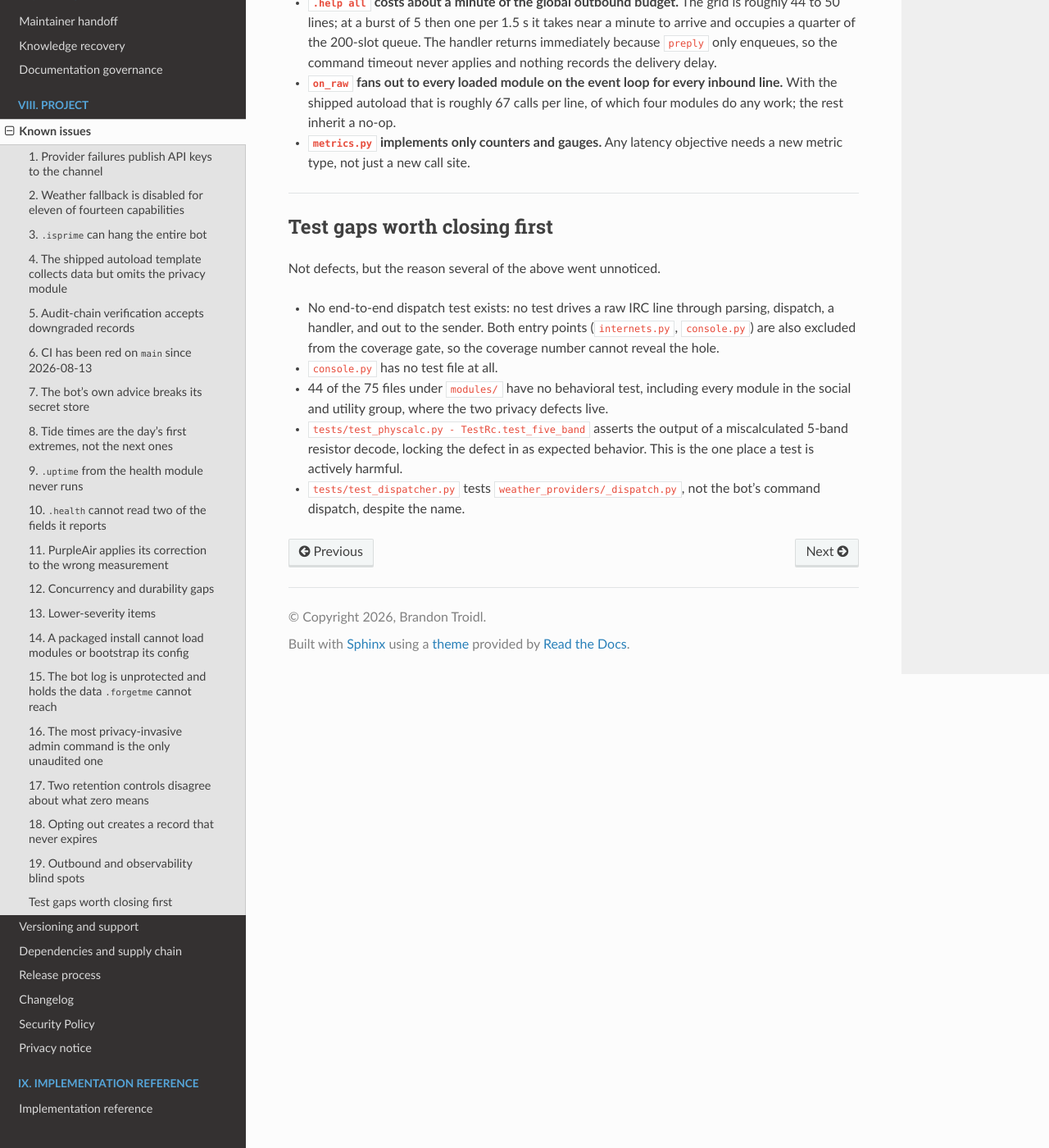
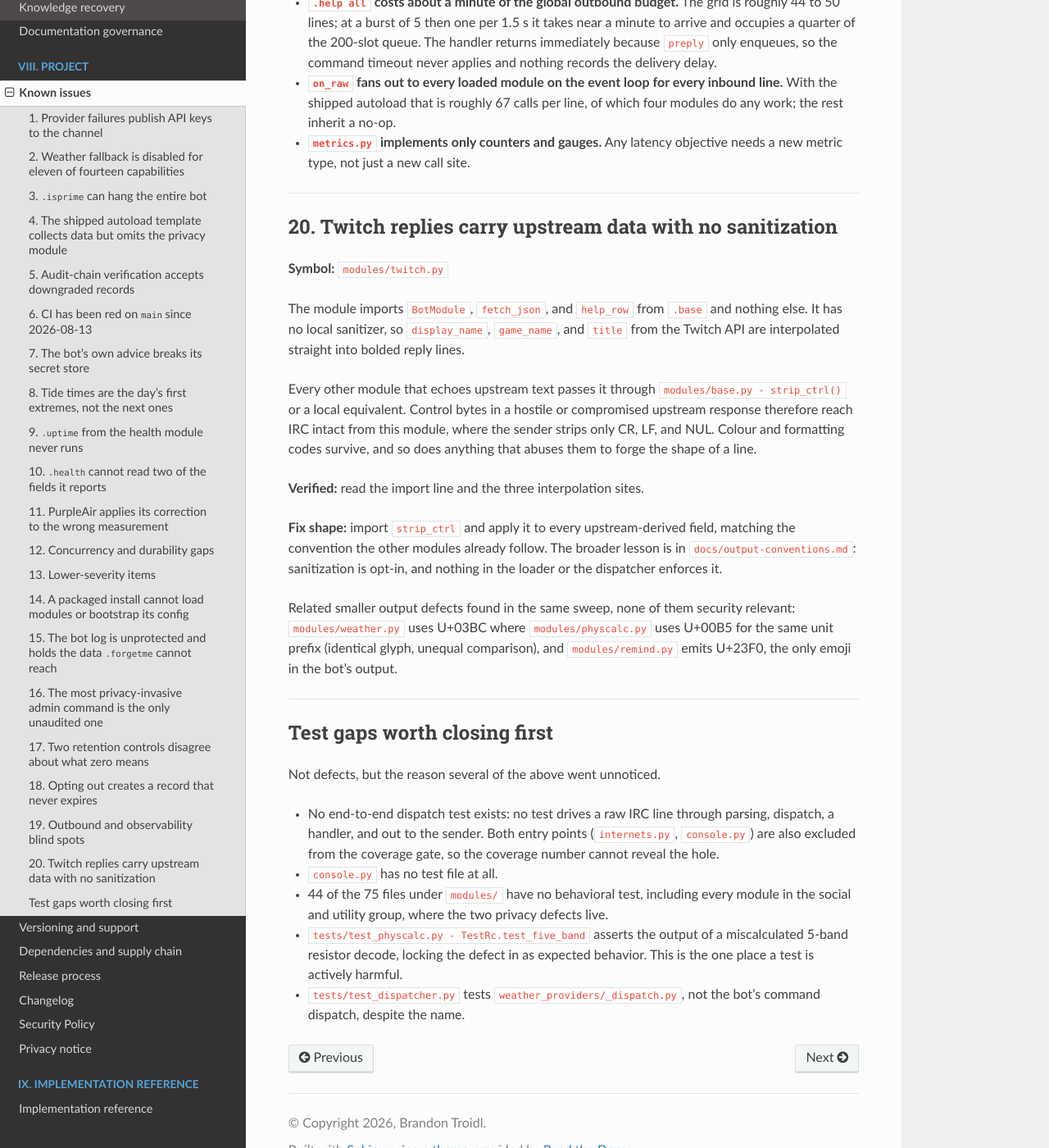
Before and after one commit to brandontroidl/Internets, a Sphinx documentation site: the page built from docs/known-issues.md, in a window 1280 px wide and 1400 px high, scrolled down 11563 px. Shown: the whole window at 82% size. Built offline with Sphinx 7.4.7 and the Read the Docs theme 3.1.0, drawn with Linux system fonts in a browser that asks for light colours; pages that are not in the unit, such as notebooks, are missing from menus.

Commit message:
docs: correct the remaining audited documents; record the twitch sanitization gap
Corrects dependencies, versioning-and-support, service-objectives,
performance and output-conventions against source: a CHANGELOG
attribution off by a major version, a bandit gate quoted from the
workflow's own wrong comment rather than its flags, a claim that all
module HTTP goes through fetch_json when 34 call sites do not, and
counts throughout.

One correction was rejected on evidence. The audit claimed
typing_extensions>=4.4 had no primary source; the locked aiohttp 3.14.3
declares it directly, and the audit had measured the drifted
environment (3.13.5 installed) instead of the lockfile. Applying that
finding would have turned correct documentation into incorrect
documentation across fourteen files.

Adds known issue 20: modules/twitch.py imports no sanitizer and
interpolates upstream display_name, game_name and title straight into
replies, so control bytes from a hostile response reach IRC.

```diff
--- a/docs/known-issues.md
+++ b/docs/known-issues.md
@@ -535,6 +535,35 @@ see. Verified against source.
 
 ---
 
+## 20. Twitch replies carry upstream data with no sanitization
+
+**Symbol:** `modules/twitch.py`
+
+The module imports `BotModule`, `fetch_json`, and `help_row` from `.base` and
+nothing else. It has no local sanitizer, so `display_name`, `game_name`, and
+`title` from the Twitch API are interpolated straight into bolded reply lines.
+
+Every other module that echoes upstream text passes it through
+`modules/base.py - strip_ctrl()` or a local equivalent. Control bytes in a
+hostile or compromised upstream response therefore reach IRC intact from this
+module, where the sender strips only CR, LF, and NUL. Colour and formatting
+codes survive, and so does anything that abuses them to forge the shape of a
+line.
+
+**Verified:** read the import line and the three interpolation sites.
+
+**Fix shape:** import `strip_ctrl` and apply it to every upstream-derived field,
+matching the convention the other modules already follow. The broader lesson is
+in `docs/output-conventions.md`: sanitization is opt-in, and nothing in the
+loader or the dispatcher enforces it.
+
+Related smaller output defects found in the same sweep, none of them security
+relevant: `modules/weather.py` uses U+03BC where `modules/physcalc.py` uses
+U+00B5 for the same unit prefix (identical glyph, unequal comparison), and
+`modules/remind.py` emits U+23F0, the only emoji in the bot's output.
+
+---
+
 ## Test gaps worth closing first
 
 Not defects, but the reason several of the above went unnoticed.
```
Also changed, not shown: docs/deployment.md (+1 -1 lines).
